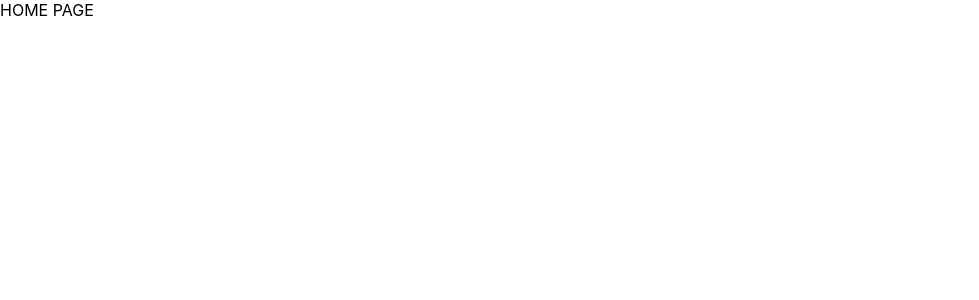
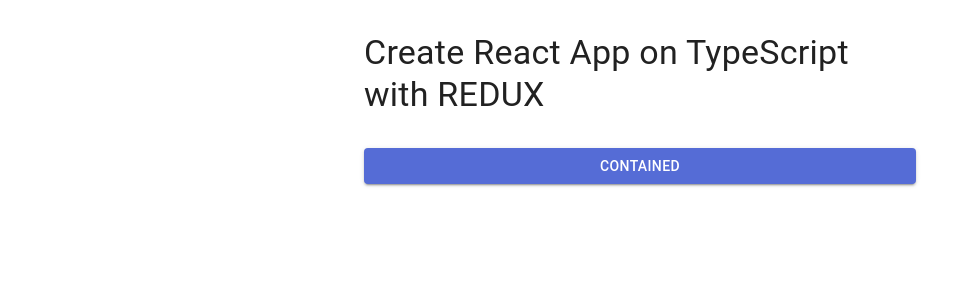
Before and after one commit to MukhammadZiya/burak-react, a React (Create React App) app: page / in a window 1280 px wide. Shown: the top 300 px of the page, without its empty margins (0-979 px from the left). Built offline with nearby package versions, Linux system fonts and the light colour scheme.

Commit message:
feat: MUI standart integration

```diff
--- a/package.json
+++ b/package.json
@@ -2,8 +2,10 @@
   "name": "burak-react",
   "version": "0.1.0",
   "private": true,
-
   "dependencies": {
+    "@emotion/react": "^11.13.3",
+    "@emotion/styled": "^11.13.0",
+    "@mui/material": "^6.1.2",
     "@reduxjs/toolkit": "^1.8.1",
     "@testing-library/jest-dom": "^4.2.4",
     "@testing-library/react": "^9.5.0",
@@ -21,7 +23,6 @@
     "@types/react": "^18.2.48",
     "@types/react-dom": "^18.2.18"
   },
-
   "scripts": {
     "start": "react-scripts start",
     "build": "react-scripts build",
--- a/src/app/App.tsx
+++ b/src/app/App.tsx
@@ -1,8 +1,20 @@
 import React from "react";
 import "../css/app.css";
+import { Box, Button, Container, Stack, Typography } from "@mui/material";
 
 function App() {
-  return <div>HOME PAGE</div>;
+  return (
+    <Container maxWidth="sm">
+      <Stack flexDirection={"column"}>
+      <Box sx={{ my: 4 }}>
+        <Typography variant="h4" component={"h4"}>
+          Create React App on TypeScript with REDUX
+        </Typography>
+      </Box>
+      <Button variant="contained">Contained</Button>
+      </Stack>
+    </Container>
+  );
 }
 
 export default App;
--- a/src/index.tsx
+++ b/src/index.tsx
@@ -4,12 +4,18 @@
 import { store } from "./app/store";
 import App from "./app/App";
 import reportWebVitals from "./reportWebVitals";
+import CssBaseline from "@mui/material/CssBaseline";
+import { ThemeProvider } from "@mui/material/styles";
+import theme from "./theme";
 import "./css/index.css";
 
 ReactDOM.render(
   <React.StrictMode>
     <Provider store={store}>
-      <App />
+      <ThemeProvider theme={theme}>
+        <CssBaseline />
+        <App />
+      </ThemeProvider>
     </Provider>
   </React.StrictMode>,
   document.getElementById("root")
--- /dev/null
+++ b/src/theme.ts
@@ -0,0 +1,19 @@
+import { createTheme } from '@mui/material/styles';
+import { red } from '@mui/material/colors';
+
+// A custom theme for this app
+const theme = createTheme({
+  palette: {
+    primary: {
+      main: '#556cd6',
+    },
+    secondary: {
+      main: '#19857b',
+    },
+    error: {
+      main: red.A400,
+    },
+  },
+});
+
+export default theme;
```
Also changed, not shown: 1 other file (tests, documents, lock files or other folders). Lines whose indentation alone changed are shown as unchanged.
